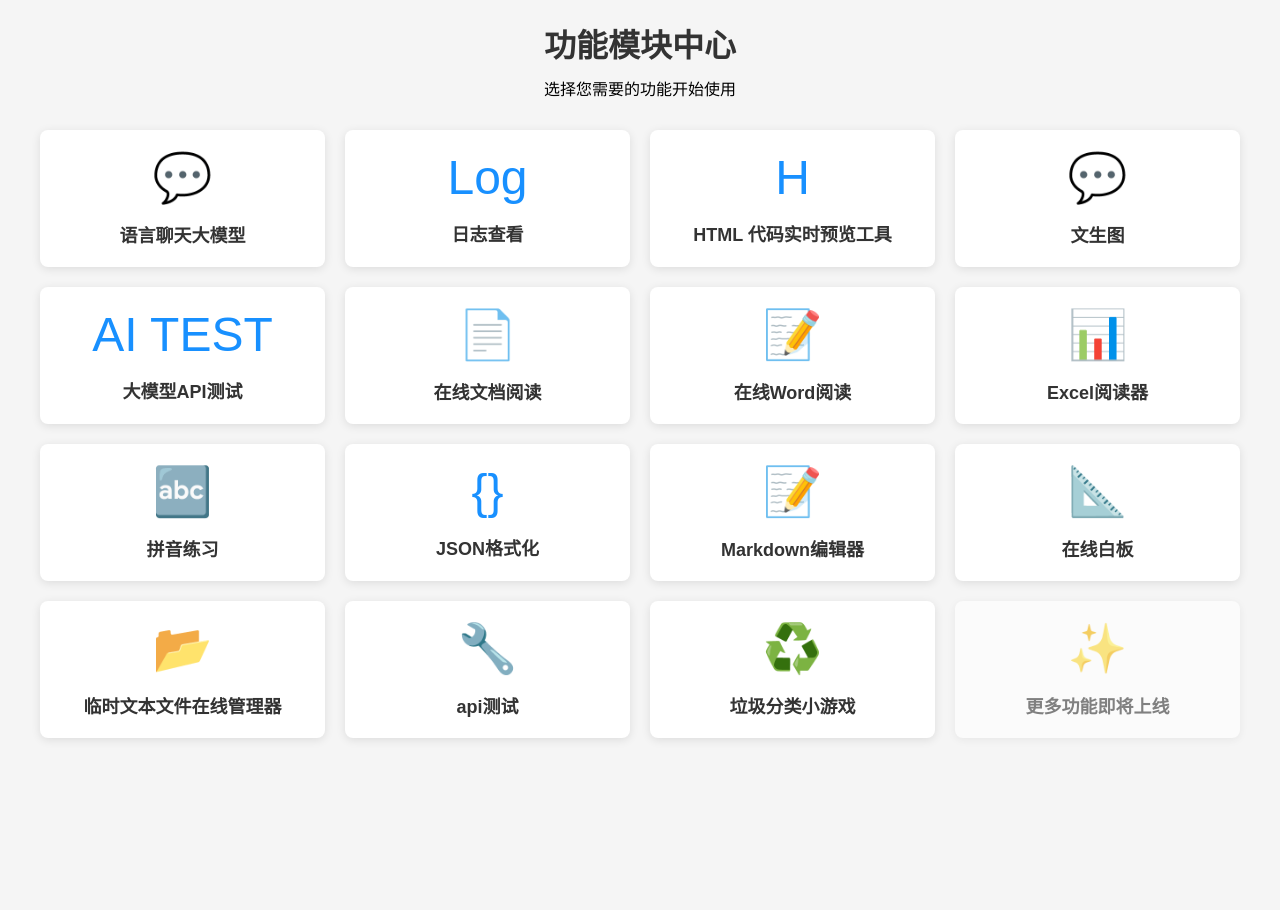
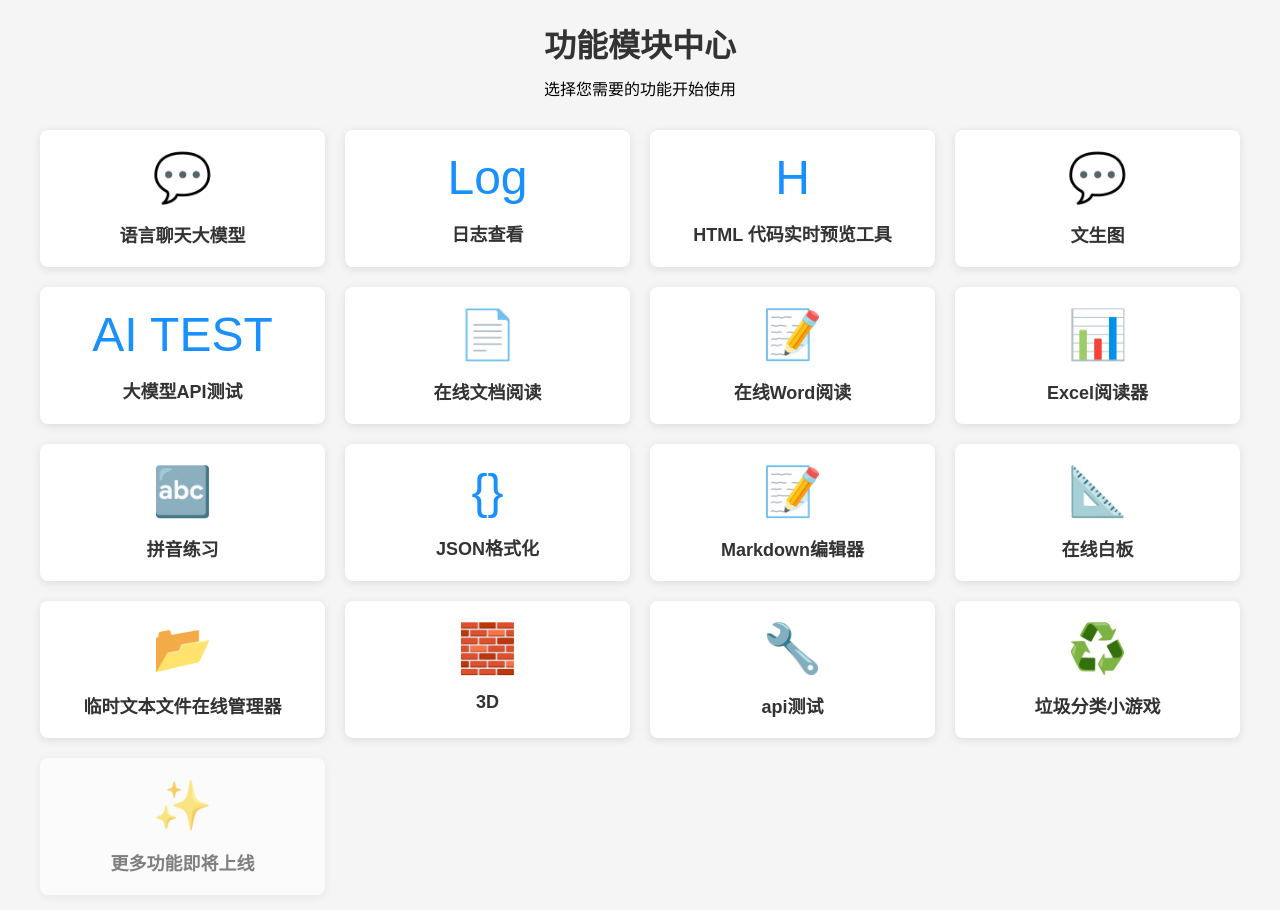
Before and after one commit to wuchengxiao/wcx, a plain HTML site: page index.html in a window 1280 px wide. Before the commit the page ends 800 px from the top, so only its background shows below. Drawn offline with Linux system fonts and the light colour scheme; a script that the page names is missing.

Commit message:
Update index.html

```diff
--- a/index.html
+++ b/index.html
@@ -97,6 +97,11 @@
             <div class="module-title">临时文本文件在线管理器</div>
         </div>
 
+        <div class="module-card" onclick="location.href='https://app-ck2baxm6tf5t.appmiaoda.com/'">
+            <div class="module-icon">🧱</div>
+            <div class="module-title">3D</div>
+        </div>
+
         <div class="module-card" onclick="location.href='./postman/apitest_index.html'">
             <div class="module-icon">🔧</div>
             <div class="module-title">api测试</div>
```
